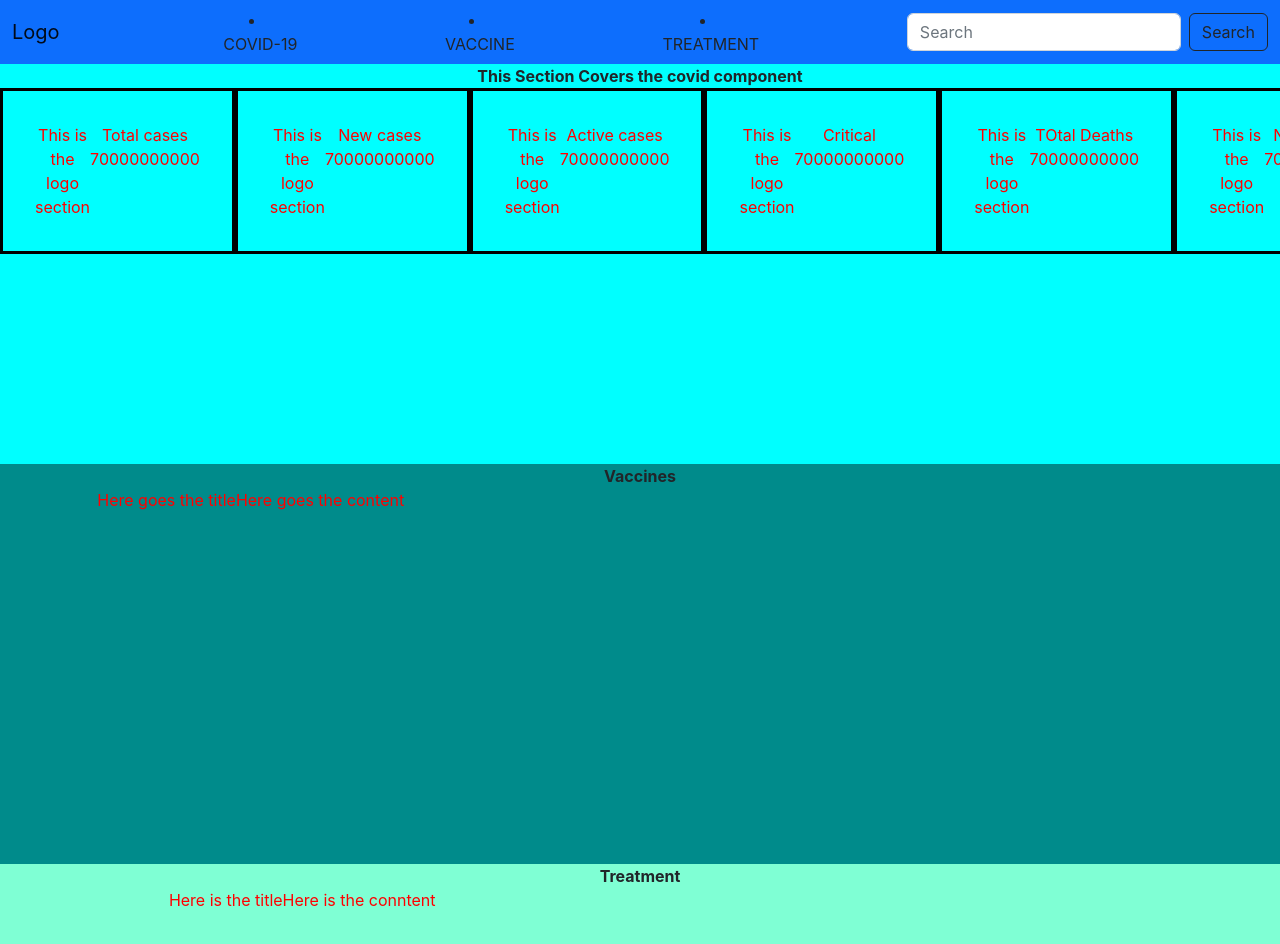
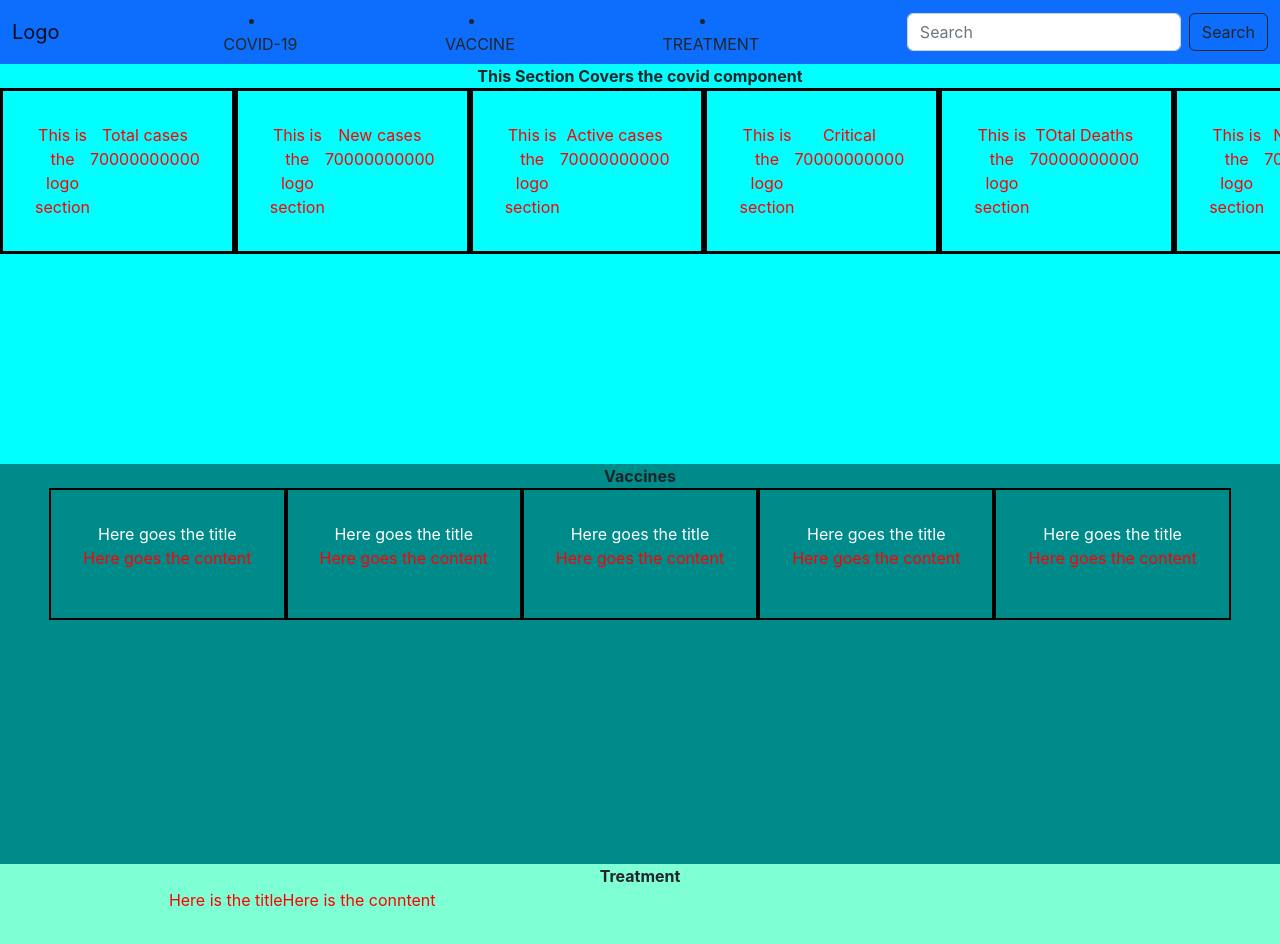
Before and after one commit to Elvis-Munene/covid-vacine-tracker, a React (Create React App) app: page / in a window 1280 px wide. Shown: the top 944 px of the page. Built offline with nearby package versions, Linux system fonts and the light colour scheme.

Commit message:
modifies the Vaccine component

```diff
--- a/src/components/dashboard/Vaccine.css
+++ b/src/components/dashboard/Vaccine.css
@@ -2,8 +2,13 @@
     background-color: darkcyan;
     height: 50vh;
 }
-.vaccine{
+
+.vaccine_component_1{
     display: flex;
-    justify-content: space-around;
-
+    padding: 2rem;
+    border: solid 2px black;
 }
+.vaccine_component{
+    display: flex;
+    justify-content: center;
+}
--- a/src/components/dashboard/Vaccine.jsx
+++ b/src/components/dashboard/Vaccine.jsx
@@ -7,12 +7,12 @@ function Vaccine() {
     <>
     <div className="vaccine_class">
      <div className="vaccine_title" id='#vaccine'><b>Vaccines</b></div>
-     <div className="vaccine">
-     <VaccineCard title={"Here goes the title"} content="Here goes the content"/>
-     <VaccineCard/>
-     <VaccineCard/>
-     <VaccineCard/>
-     <VaccineCard/>
+     <div className="vaccine_component">
+     <div className='vaccine_component_1'><VaccineCard title={"Here goes the title"} content="Here goes the content"/></div>
+     <div className='vaccine_component_1'><VaccineCard title={"Here goes the title"} content="Here goes the content"/></div>
+     <div className='vaccine_component_1'><VaccineCard title={"Here goes the title"} content="Here goes the content"/></div>
+     <div className='vaccine_component_1'><VaccineCard title={"Here goes the title"} content="Here goes the content"/></div>
+     <div className='vaccine_component_1'><VaccineCard title={"Here goes the title"} content="Here goes the content"/></div>
      </div>
      </div>
      </>
--- a/src/components/dashboard/VaccineCard.css
+++ b/src/components/dashboard/VaccineCard.css
@@ -1,4 +1,8 @@
 .vaccine{
-    color: red;
+    color: white;
+
 
     }
+.vaccine_content p {
+    color: red;
+}
--- a/src/components/dashboard/VaccineCard.jsx
+++ b/src/components/dashboard/VaccineCard.jsx
@@ -10,7 +10,7 @@ function VaccineCard({title, content}) {
             {title}
         </div>
         <div className='vaccine_content'>
-            {content}
+            <p>{content}</p>
         </div>
 
     </div>
```
